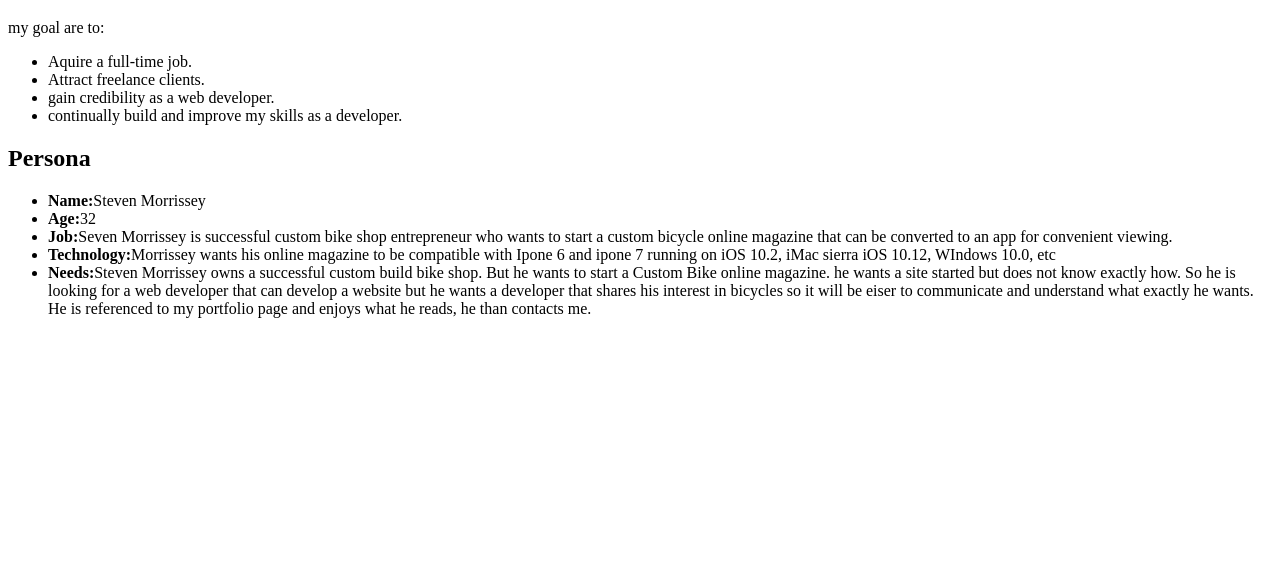
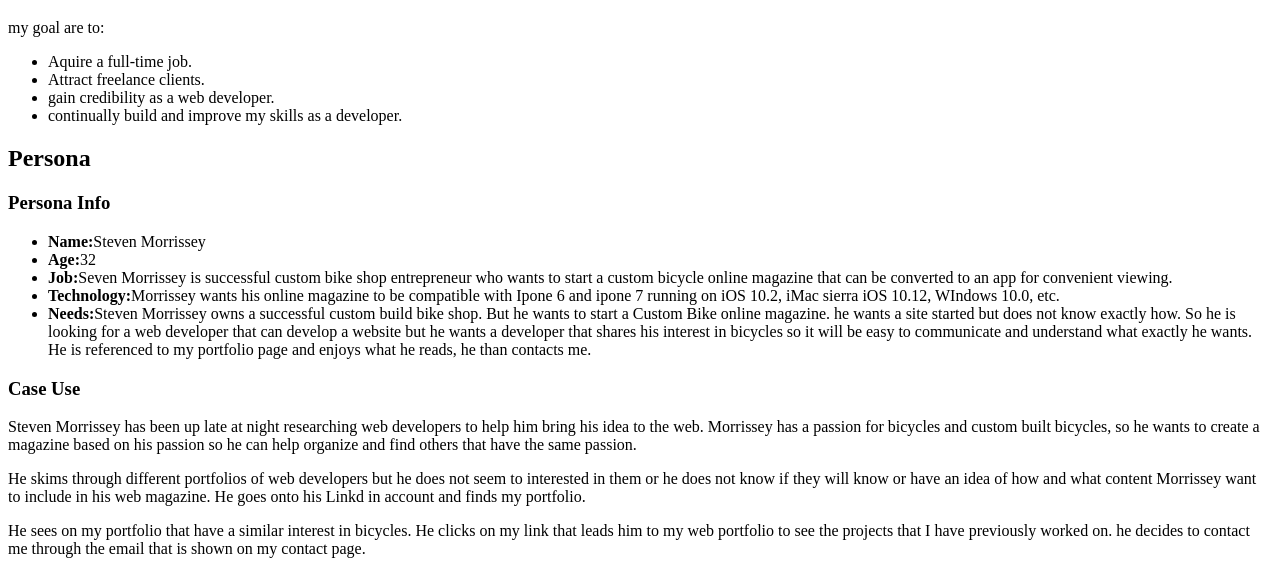
Before and after one commit to JosephBlu/portfolio_pwp, a PHP site: page /milestone-1.php in a window 1280 px wide. Shown: the part 339-913 px from the top of the page. Before the commit the page ends 657 px from the top, so only its background shows below. Run offline with PHP 8.4, Linux system fonts and the light colour scheme.

Commit message:
persona information completed and a spell check through the text was commenced.

```diff
--- a/public_html/documentation/milestone-1.php
+++ b/public_html/documentation/milestone-1.php
@@ -29,13 +29,29 @@
 
 			<!-- The following will be the persona information. the first part will contain Name, Age, Job/Role, Technology, and Needs. -->
 			<h2>Persona</h2>
-				<ul>
-					<li><strong>Name:</strong>Steven Morrissey</li>
-					<li><strong>Age:</strong>32</li>
-					<li><strong>Job:</strong>Seven Morrissey is successful custom bike shop entrepreneur who wants to start a custom bicycle online magazine that can be converted to an app for convenient viewing.</li>
-					<li><strong>Technology:</strong>Morrissey wants his online magazine to be compatible with Ipone 6 and ipone 7 running on iOS 10.2, iMac sierra iOS 10.12, WIndows 10.0, etc </li>
-					<li><strong>Needs:</strong>Steven Morrissey owns a successful custom build bike shop. But he wants to start a Custom Bike online magazine. he wants a site started but does not know exactly how. So he is looking for a web developer that can develop a website but he wants a developer that shares his interest in bicycles so it will be eiser to communicate and understand what exactly he wants. He is referenced to my portfolio page and enjoys what he reads, he than contacts me.  </li>
-				</ul>
+
+				<h3>Persona Info</h3>
+					<ul>
+						<li><strong>Name:</strong>Steven Morrissey
+						</li>
+						<li><strong>Age:</strong>32
+						</li>
+						<li><strong>Job:</strong>Seven Morrissey is successful custom bike shop entrepreneur who wants to start a custom bicycle online magazine that can be converted to an app for convenient viewing.
+						</li>
+						<li><strong>Technology:</strong>Morrissey wants his online magazine to be compatible with Ipone 6 and ipone 7 running on iOS 10.2, iMac sierra iOS 10.12, WIndows 10.0, etc.
+						</li>
+						<li><strong>Needs:</strong>Steven Morrissey owns a successful custom build bike shop. But he wants to start a Custom Bike online magazine. he wants a site started but does not know exactly how. So he is looking for a web developer that can develop a website but he wants a developer that shares his interest in bicycles so it will be easy to communicate and understand what exactly he wants. He is referenced to my portfolio page and enjoys what he reads, he than contacts me.
+						</li>
+					</ul>
+<!-- this next section is the persona case use.-->
+			<h3>Case Use</h3>
+				<p>
+					Steven Morrissey has been up late at night researching web developers to help him bring his idea to the web. Morrissey has a passion for bicycles and custom built bicycles, so he wants to create a magazine based on his passion so he can help organize and find others that have the same passion.
+				</p>
+				<p>
+					He skims through different portfolios of web developers but he does not seem to interested in them or he does not know if they will know or have an idea of how and what content Morrissey want to include in his web magazine. He goes onto his Linkd in account and finds my portfolio.
+				</p>
+				<p>He sees on my portfolio that have a similar interest in bicycles. He clicks on my link that leads him to my web portfolio to see the projects that I have previously worked on. he decides to contact me through the email that is shown on my contact page.</p>
 		</main>
 	</body>
 </html>
```
